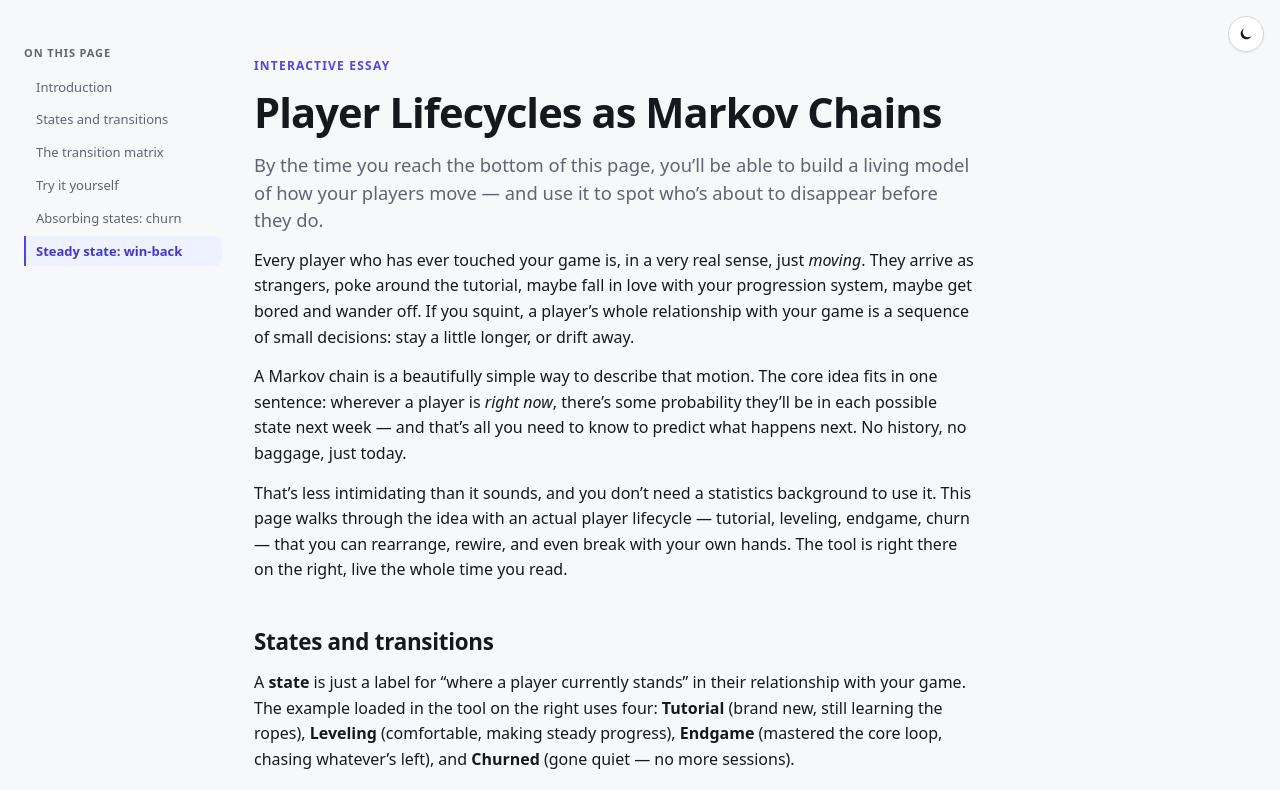
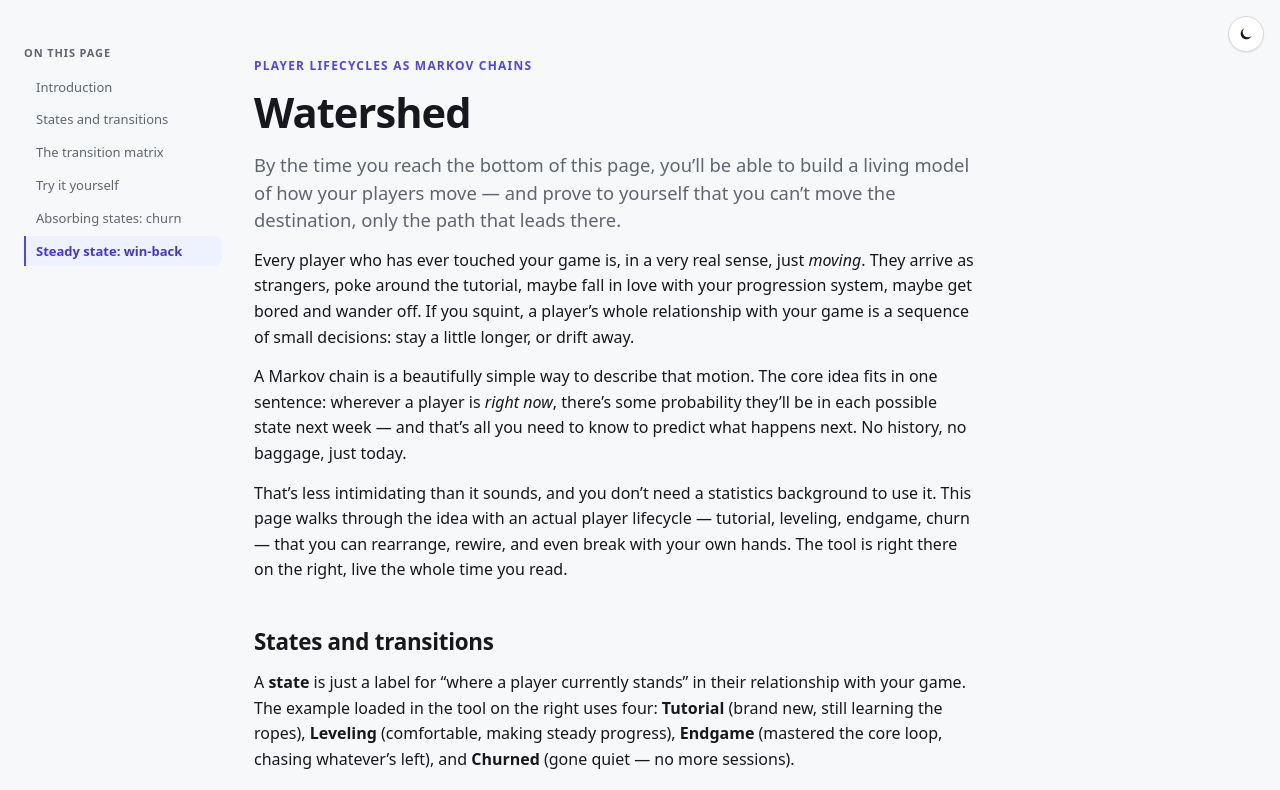
Before and after one commit to ugurkc/markov-transitions, a React (Vite) app: page / in a window 1280 px wide. Shown: the top 790 px of the page. Built offline with nearby package versions, Linux system fonts and the light colour scheme.

Commit message:
Rebrand project as Watershed

```diff
--- a/index.html
+++ b/index.html
@@ -4,7 +4,7 @@
     <meta charset="UTF-8" />
     <link rel="icon" type="image/svg+xml" href="/favicon.svg" />
     <meta name="viewport" content="width=device-width, initial-scale=1.0" />
-    <title>Player Lifecycles as Markov Chains</title>
+    <title>Watershed — Player Lifecycles as Markov Chains</title>
     <script>
       (function () {
         var stored = localStorage.getItem('theme');
--- a/package.json
+++ b/package.json
@@ -1,5 +1,5 @@
 {
-  "name": "markov-transitions",
+  "name": "watershed",
   "private": true,
   "version": "0.0.0",
   "type": "module",
--- a/src/App.tsx
+++ b/src/App.tsx
@@ -9,7 +9,7 @@ import { useChain } from './state/useChain'
 import { useSimulation } from './state/useSimulation'
 import { useTheme } from './state/useTheme'
 
-const REPO_URL = 'https://github.com/ugurkc/markov-transitions'
+const REPO_URL = 'https://github.com/ugurkc/watershed'
 
 const SECTIONS = [
   { id: 'intro', label: 'Introduction' },
@@ -35,13 +35,13 @@ function App() {
         <div className="content-layout">
           <article className="article">
             <header className="article-header" id="intro">
-              <p className="eyebrow">Interactive essay</p>
-              <h1>Player Lifecycles as Markov Chains</h1>
+              <p className="eyebrow">Player lifecycles as Markov chains</p>
+              <h1>Watershed</h1>
               <p className="subtitle">
                 By the time you reach the bottom of this page, you&rsquo;ll be
                 able to build a living model of how your players move &mdash;
-                and use it to spot who&rsquo;s about to disappear before they
-                do.
+                and prove to yourself that you can&rsquo;t move the
+                destination, only the path that leads there.
               </p>
             </header>
 
--- a/src/state/useChain.ts
+++ b/src/state/useChain.ts
@@ -4,17 +4,21 @@ import { chainReducer } from './chainReducer'
 import { normalizeChain } from '../lib/chainStorage'
 import { funnelPreset, presets } from '../lib/presets'
 
-const STORAGE_KEY = 'markov-transitions:chain'
-const CUSTOM_STORAGE_KEY = 'markov-transitions:custom-chain'
+const STORAGE_KEY = 'watershed:chain'
+const CUSTOM_STORAGE_KEY = 'watershed:custom-chain'
+// Read once for visitors with a chain saved under the pre-rename keys, so
+// the rebrand doesn't quietly discard anyone's in-progress custom chain.
+const LEGACY_STORAGE_KEY = 'markov-transitions:chain'
+const LEGACY_CUSTOM_STORAGE_KEY = 'markov-transitions:custom-chain'
 
 /**
  * Everything read back from storage goes through `normalizeChain` — it was
  * written by whatever version of the app the visitor last used, so it may be
  * missing fields the code now requires, or be a half-written record.
  */
-function readStored(key: string): Chain | null {
+function readStored(key: string, legacyKey: string): Chain | null {
   try {
-    const raw = localStorage.getItem(key)
+    const raw = localStorage.getItem(key) ?? localStorage.getItem(legacyKey)
     if (!raw) return null
     return normalizeChain(JSON.parse(raw), presets)
   } catch { /* unparseable → treat as absent */ }
@@ -22,13 +26,13 @@ function readStored(key: string): Chain | null {
 }
 
 function loadInitial(): Chain {
-  return readStored(STORAGE_KEY) ?? funnelPreset
+  return readStored(STORAGE_KEY, LEGACY_STORAGE_KEY) ?? funnelPreset
 }
 
 /** The user's own chain, saved separately from whichever chain is currently
  * on screen so it survives switching to a preset and back. */
 export function loadSavedCustomChain(): Chain | null {
-  return readStored(CUSTOM_STORAGE_KEY)
+  return readStored(CUSTOM_STORAGE_KEY, LEGACY_CUSTOM_STORAGE_KEY)
 }
 
 function persist(chain: Chain) {
--- a/vite.config.ts
+++ b/vite.config.ts
@@ -4,7 +4,7 @@ import react from '@vitejs/plugin-react'
 
 export default defineConfig({
   plugins: [react()],
-  base: '/markov-transitions/',
+  base: '/watershed/',
   test: {
     environment: 'node',
     include: ['src/**/*.test.ts'],
```
Also changed, not shown: 1 other file (tests, documents, lock files or other folders).
